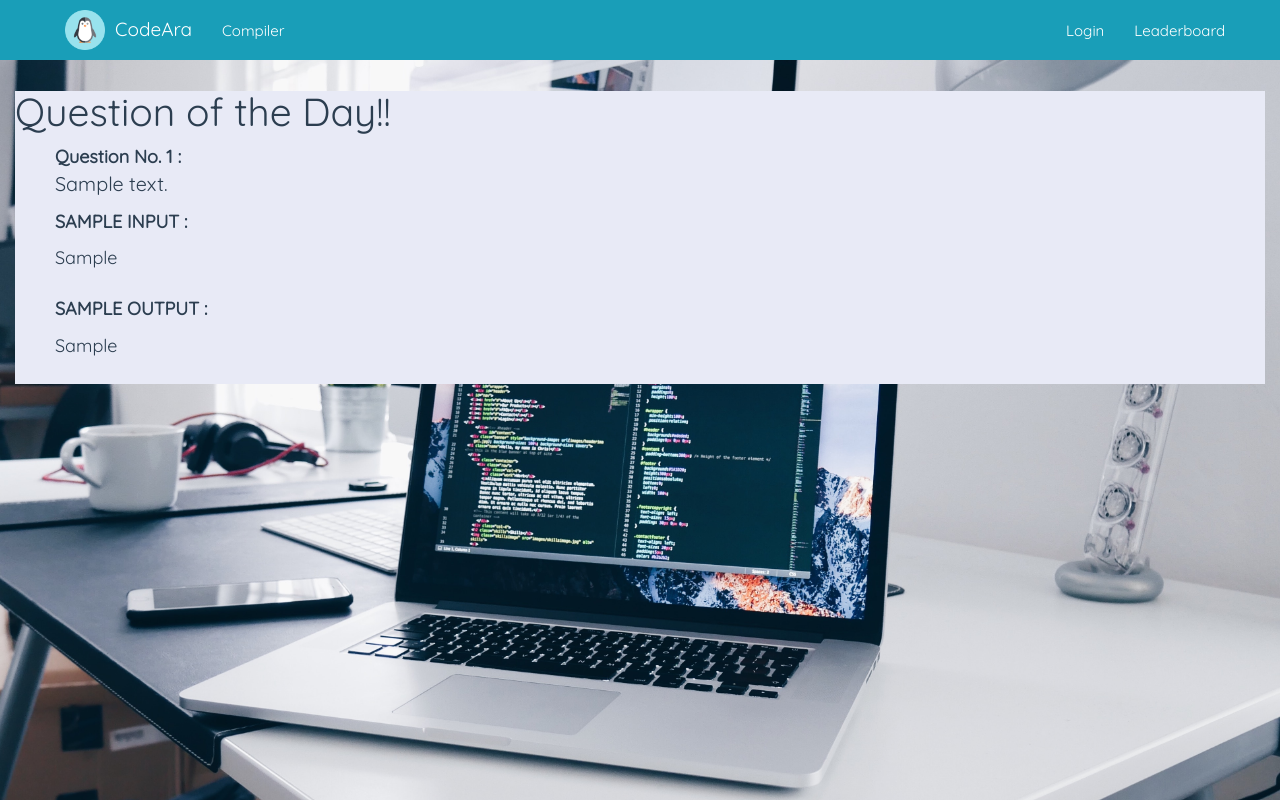
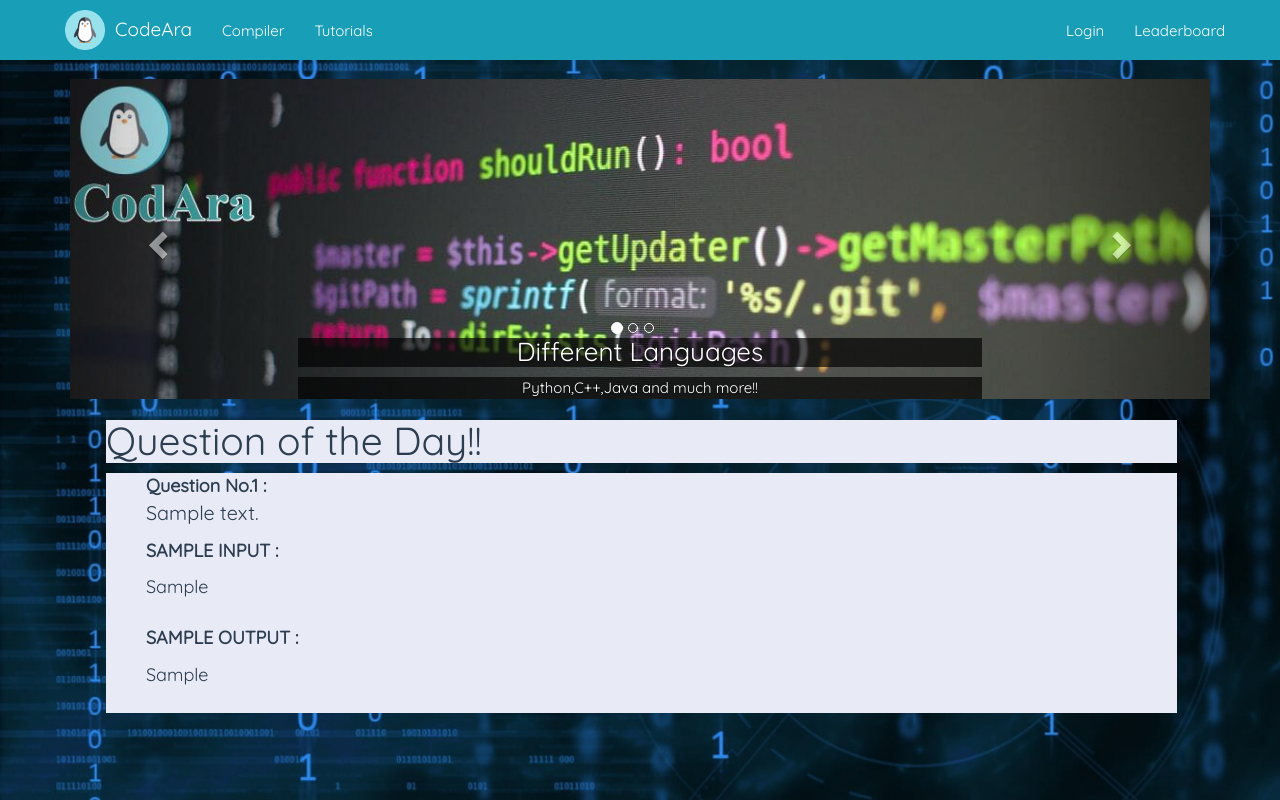
Before and after one commit to lugnitdgp/Codeara, a Django app: page / in a window 1280 px wide. Run offline with Django 3.2, Linux system fonts and the light colour scheme; tables that the repository leaves empty hold one stand-in row (values such as "Sample post"); some libraries are stand-ins or nearby versions.

Commit message:
FrontPage_Navbutton

```diff
--- a/compiler/static/compiler/css/theme.css
+++ b/compiler/static/compiler/css/theme.css
@@ -17,11 +17,37 @@ body {
 body * {
     font-family: 'Quicksand', sans-serif;
 }
+
+
+
+#q_id2{
+    margin-top: 9px;
+    height:320px;
+
+}
+
 #q_id{
     text-decoration-color:#00c853;
     background-color: #E8EAF6;
     font-size: 18px !important;
+    margin-right: 88px;
+    margin-left: 91px;
+
 }
+#q_id1{
+    text-decoration-color:#00c853;
+    background-color: #E8EAF6;
+    font-size: 18px !important;
+    margin-right: 88px;
+    margin-left: 91px;
+
+}
+
+
+
+
+
+
 #spacing {
     padding-top: 40%;
 }
--- a/compiler/templates/base.html
+++ b/compiler/templates/base.html
@@ -6,7 +6,10 @@
     <meta charset="utf-8">
     <meta http-equiv="X-UA-Compatible" content="IE=edge">
     <meta name="viewport" content="width=device-width, initial-scale=1.0">
-    <link href="https://fonts.googleapis.com/css?family=Quicksand" rel="stylesheet">
+    <link rel="stylesheet" href="https://maxcdn.bootstrapcdn.com/bootstrap/3.4.1/css/bootstrap.min.css">
+  <script src="https://ajax.googleapis.com/ajax/libs/jquery/3.5.1/jquery.min.js"></script>
+  <script src="https://maxcdn.bootstrapcdn.com/bootstrap/3.4.1/js/bootstrap.min.js"></script>
+<link href="https://fonts.googleapis.com/css?family=Quicksand" rel="stylesheet">
     <link href="{% static 'compiler/css/bootstrap.min.css' %}" rel="stylesheet" type="text/css"/>
     <link href="{% static 'compiler/css/theme.css' %}" rel="stylesheet" type="text/css"/>
     <link rel="icon" type="image/png" href="{% static 'compiler/image/icon.jpg' %}" />
@@ -34,6 +37,21 @@
           <ul class="nav navbar-nav">
             <li><a href="{% url 'compiler:compiler' %}">Compiler</a></li>
           </ul>
+
+
+
+
+
+         <div id="navbar" class="collapse navbar-collapse">
+          <ul class="nav navbar-nav">
+            <li><a href="/tutorial">Tutorials</a></li>
+          </ul>
+
+
+
+
+
+
           <ul class="nav navbar-nav navbar-right">
             {% if user.is_authenticated %}
                 <li class="dropdown">
--- /dev/null
+++ b/user/templates/cpp14.html
@@ -0,0 +1,5 @@
+{% extends 'base.html' %}
+
+{% block content %}
+<iframe src="https://www.learncpp.com/cpp-tutorial/b-2-introduction-to-c14/" style="height:514px;width:1321px" title="Iframe Example"></iframe>
+{% endblock content %}
--- /dev/null
+++ b/user/templates/go.html
@@ -0,0 +1,5 @@
+{% extends 'base.html' %}
+
+{% block content %}
+<iframe src="https://golang.org/doc/tutorial/getting-started" style="height:514px;width:1321px" title="Iframe Example"></iframe>
+{% endblock content %}
--- a/user/templates/home.html
+++ b/user/templates/home.html
@@ -4,11 +4,72 @@
 <head>
     {% load static %}
   <link href="{% static 'compiler/css/theme.css' %}" rel="stylesheet" type="text/css"/>
+  <meta charset="utf-8">
+  <meta name="viewport" content="width=device-width, initial-scale=1">
+
+  <script src="https://ajax.googleapis.com/ajax/libs/jquery/3.5.1/jquery.min.js"></script>
+  <script src="https://maxcdn.bootstrapcdn.com/bootstrap/3.4.1/js/bootstrap.min.js"></script>
 </head>
- <div class="w3-container w3-teal" id="q_id">
-  <h1> Question of the Day!!</h1>
+
+
+<div class="container">
+
+  <div id="myCarousel" class="carousel slide" data-ride="carousel">
+    <!-- Indicators -->
+    <ol class="carousel-indicators" style="margin-bottom: 39.5px;left: 563px;">
+      <li data-target="#myCarousel" data-slide-to="0" class="active"></li>
+      <li data-target="#myCarousel" data-slide-to="1"></li>
+      <li data-target="#myCarousel" data-slide-to="2"></li>
+    </ol>
+
+    <!-- Wrapper for slides -->
+    <div class="carousel-inner" id="q_id2">
+
+      <div class="item active">
+        <img src="{% static 'compiler/image/frnt1.jpg' %}" alt="Language" style="width:100%;">
+        <div class="carousel-caption">
+          <h3 style="background:#000000ad">Different Languages</h3>
+          <p style="background:#000000ad">Python,C++,Java and much more!!</p>
+        </div>
+      </div>
+
+      <div class="item">
+        <img src="{% static 'compiler/image/frnt2.jpg' %}" alt="Questions" style="width:100%;">
+        <div class="carousel-caption">
+          <h3 style="background:#000000ad">Daily Questions</h3>
+          <p style="background:#000000ad">Solve Questions Daily from difficulty easy to hard!!</p>
+        </div>
+      </div>
+
+      <div class="item">
+        <img src="{% static 'compiler/image/frnt3.jpg' %}" alt="Tutorials" style="width:100%;">
+        <div class="carousel-caption">
+          <h3 style="background:#000000ad">Tutorials</h3>
+          <p style="background:#000000ad">Learn New Language on the go!!</p>
+        </div>
+      </div>
+
+    </div>
+
+    <!-- Left and right controls -->
+    <a class="left carousel-control" href="#myCarousel" data-slide="prev">
+      <span class="glyphicon glyphicon-chevron-left"></span>
+      <span class="sr-only">Previous</span>
+    </a>
+    <a class="right carousel-control" href="#myCarousel" data-slide="next">
+      <span class="glyphicon glyphicon-chevron-right"></span>
+      <span class="sr-only">Next</span>
+    </a>
+  </div>
+</div>
+
+
+<div class="w3-container w3-teal" id="q_id1">
+  <b><h1> Question of the Day!!</h1></b>
+  </div>
+   <div class="w3-container w3-teal" id="q_id">
     <ol>
-      <strong>Question No. {{q_num.qno}} : </strong>
+      <strong>Question No.{{q_num.qno}} :</strong>
       <p style="font-size:110%;"> {{q_num.text}} </p>
       <p><strong>SAMPLE INPUT :</strong></p>
       {{q_num.samplein}}<br><br>
@@ -17,4 +78,12 @@
 
     </ol>
 </div>
+
+
+
+
+
+
+
+
 {% endblock content %}
--- /dev/null
+++ b/user/templates/python.html
@@ -0,0 +1,5 @@
+{% extends 'base.html' %}
+
+{% block content %}
+<iframe src="https://docs.python.org/3/tutorial/" style="height:514px;width:1321px" title="Iframe Example"></iframe>
+{% endblock content %}
--- a/user/urls.py
+++ b/user/urls.py
@@ -11,4 +11,9 @@ urlpatterns = [
     #path('accounts/profile/view/', views.user_detail, name = 'user_detail'),
     path('accounts/profile/view', views.user_detail, name='user_detail'),
     path('leaderboard/', views.leaderboard, name='leaderboard'),
+    path('tutorial/', views.tutorial, name='tutorial'),
+    path('python/', views.tutorialpython, name='tutorialpython'),
+    path('cpp14/', views.tutorialcpp14, name='tutorialcpp14'),
+    path('go/', views.tutorialgo, name='tutorialgo')
+
 ]
--- a/user/views.py
+++ b/user/views.py
@@ -41,3 +41,17 @@ def leaderboard(request):
     p = User_profile.objects.order_by("-n_subm")
     users = {"user":p}
     return render(request,"leaderboard.html",users)
+#Added by sahil
+def tutorial(request):
+	return render(request,"tutorial.html")
+
+
+def tutorialpython(request):
+	return render(request, "python.html")
+
+def tutorialcpp14(request):
+	return render(request, "cpp14.html")
+
+
+def tutorialgo(request):
+	return render(request, "go.html")
```
Also changed, not shown: user/templates/tutorial.html (added, +29 -0 lines), compiler/static/compiler/image/bck.jpg, compiler/static/compiler/image/frnt1.jpg (added), compiler/static/compiler/image/frnt2.jpg (added), compiler/static/compiler/image/frnt3.jpg (added), 1 other file.
